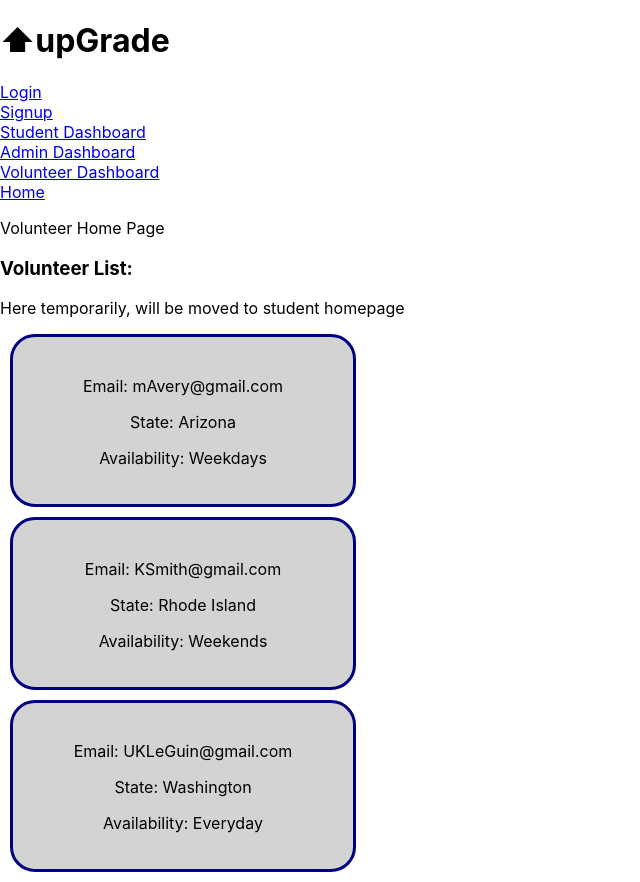
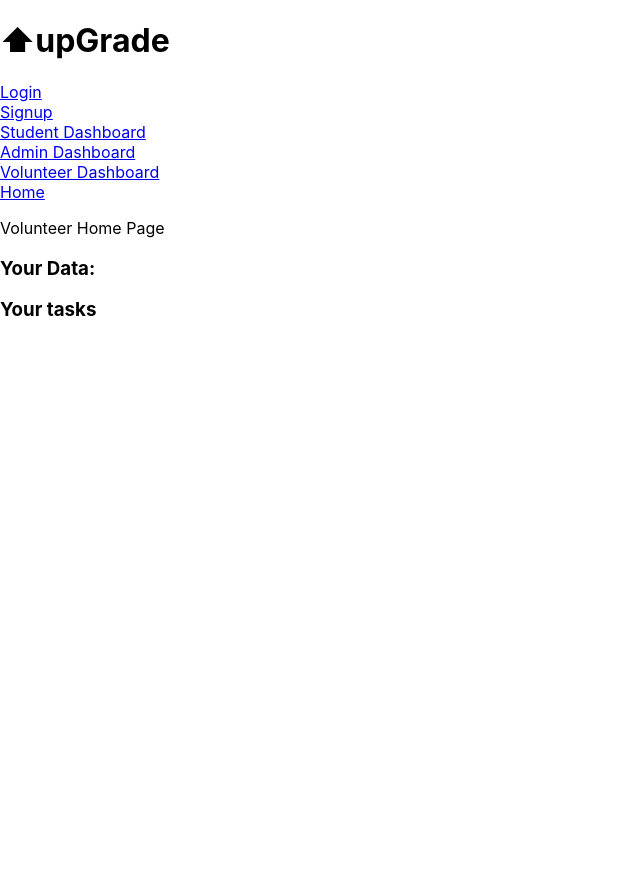
Before and after one commit to Build-Week-September-Part-Time/Front-End, a React (Create React App) app: page /volunteer-home in a window 1280 px wide. Shown: the whole page, without its empty margins (0-640 px from the left). After the commit the page ends 800 px from the top, so only its background shows below. Built offline with nearby package versions, Linux system fonts and the light colour scheme; no server answers.

Commit message:
Form functional StudentHome

```diff
--- a/src/components/student/StudentHome.js
+++ b/src/components/student/StudentHome.js
@@ -1,4 +1,4 @@
-import React from 'react'
+import React, {useState} from 'react'
 import styled from 'styled-components'
 import VolunteerList from "../volunteer/VolunteerList";
 
@@ -10,16 +10,38 @@ const Container = styled.div`
     text-align: center;
     border-radius: 25px;
 `
+let defaultFilterBy = {
+    state: "",
+    availability: ""
+}
+function StudentHome() {
 
-function StudentHome() {
+    let [filterBy, setFilterBy] = useState(defaultFilterBy);
+    function filterVolunteers() {
+
+    };
+
+    const handleSubmit = e => {
+        e.preventDefault();
+        console.log("Submitted");
+        console.log(filterBy);
+    };
+
+    const handleChange = e => {
+        setFilterBy({
+            ...filterBy, [e.target.name]: e.target.value
+        })
+
+    }
+
     return (
 
         <Container>
             {/* Edit to pull name from context probably */}
             <h1>Welcome 'Name',</h1>
             <h3>SEARCH FOR YOUR TUTOR</h3>
-            <form >
-                <select id="state" name="state">
+            <form onSubmit={handleSubmit}>
+                <select id="state" name="state" onChange={handleChange}>
                     <option value="">Search by State</option>
                     <option value="AL">Alabama</option>
                     <option value="AK">Alaska</option>
@@ -74,12 +96,13 @@ function StudentHome() {
                     <option value="WY">Wyoming</option>
                 </select>
                 <br/>
-                <select id="availability" name="availability">
+                <select id="availability" name="availability" onChange={handleChange}>
                     <option value="">Search by Availability</option>
-                    <option value="AL">Everyday</option>
-                    <option value="AK">Weekday</option>
-                    <option value="AZ">Weekend</option>
+                    <option value="everyday">Everyday</option>
+                    <option value="weekday">Weekday</option>
+                    <option value="weekend">Weekend</option>
                 </select>
+                <button>Submit</button>
             </form>
             <h1>Volunteer List</h1>
             <VolunteerList/>
--- a/src/components/volunteer/VolunteerHome.js
+++ b/src/components/volunteer/VolunteerHome.js
@@ -7,13 +7,16 @@ import VolunteerList from "./VolunteerList";
 function VolunteerHome() {
 
 
+
     return(
     <div>
         <p>Volunteer Home Page</p>
 
-        <h3>Volunteer List:</h3>
-        <p> Here temporarily, will be moved to student homepage</p>
-        <VolunteerList />
+        <h3>Your Data:</h3>
+
+
+        <h3>Your tasks</h3>
+
     </div>
 
    );
```
Also changed, not shown: 1 other file (tests, documents, lock files or other folders).
